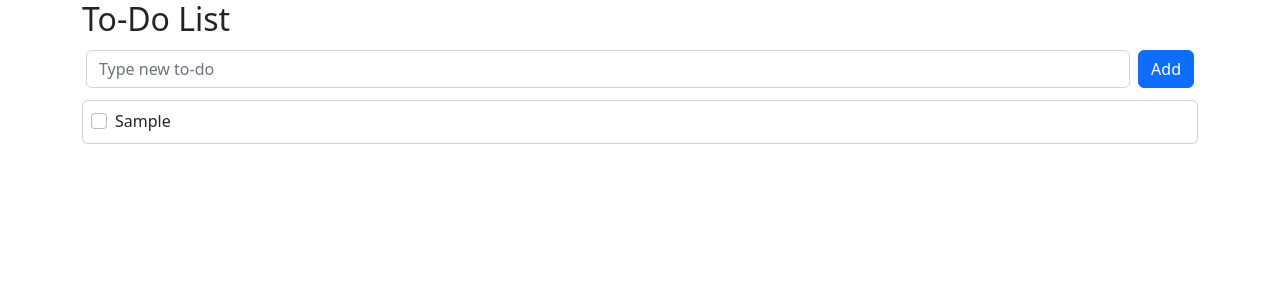
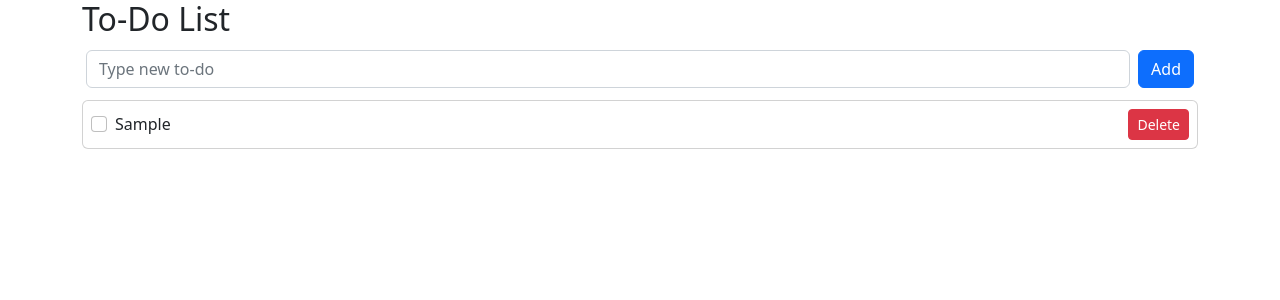
Before and after one commit to jbb4223/vue-Prac, a Vue app: page / in a window 1280 px wide. Both pictures are taken after typing "Sample" into the empty fields and a click on the button "Add". Shown: the top 300 px of the page. Built offline with nearby package versions, Linux system fonts and the light colour scheme.

Commit message:
16 class

```diff
--- a/src/App.vue
+++ b/src/App.vue
@@ -24,17 +24,25 @@
         This field cannot be empty
       </div>
     </form>
+    <div v-if="!todos.length">
+      추가된 Todo가 없습니다
+    </div>
     <div
-        v-for="todo in todos"
+        v-for="(todo, index) in todos"
         :key="todo.id"
         class="card mt-2">
-      <div class="card-body p-2">
-        <div class="form-check">
+      <div class="card-body p-2 d-flex align-items-center">
+        <div class="form-check flex-grow-1">
           <input class="form-check-input" type="checkbox" v-model="todo.completed">
           <label class="form-check-label" :class="{ todo: todo.completed }"
           >
             {{ todo.subject }}
           </label>
+        </div>
+        <div>
+          <button class="btn btn-danger btn-sm" @click="deleteTodo(index)">
+            Delete
+          </button>
         </div>
       </div>
     </div>
@@ -76,6 +84,10 @@
         toggle.value = !toggle.value;
       };
 
+      const deleteTodo = (index) => {
+        todos.value.splice(index, 1);
+      };
+
       return {
         toggle,
         todo,
@@ -84,6 +96,7 @@
         todoStyle,
         onSubmit,
         onToggle,
+        deleteTodo,
       };
     }
   }
```
